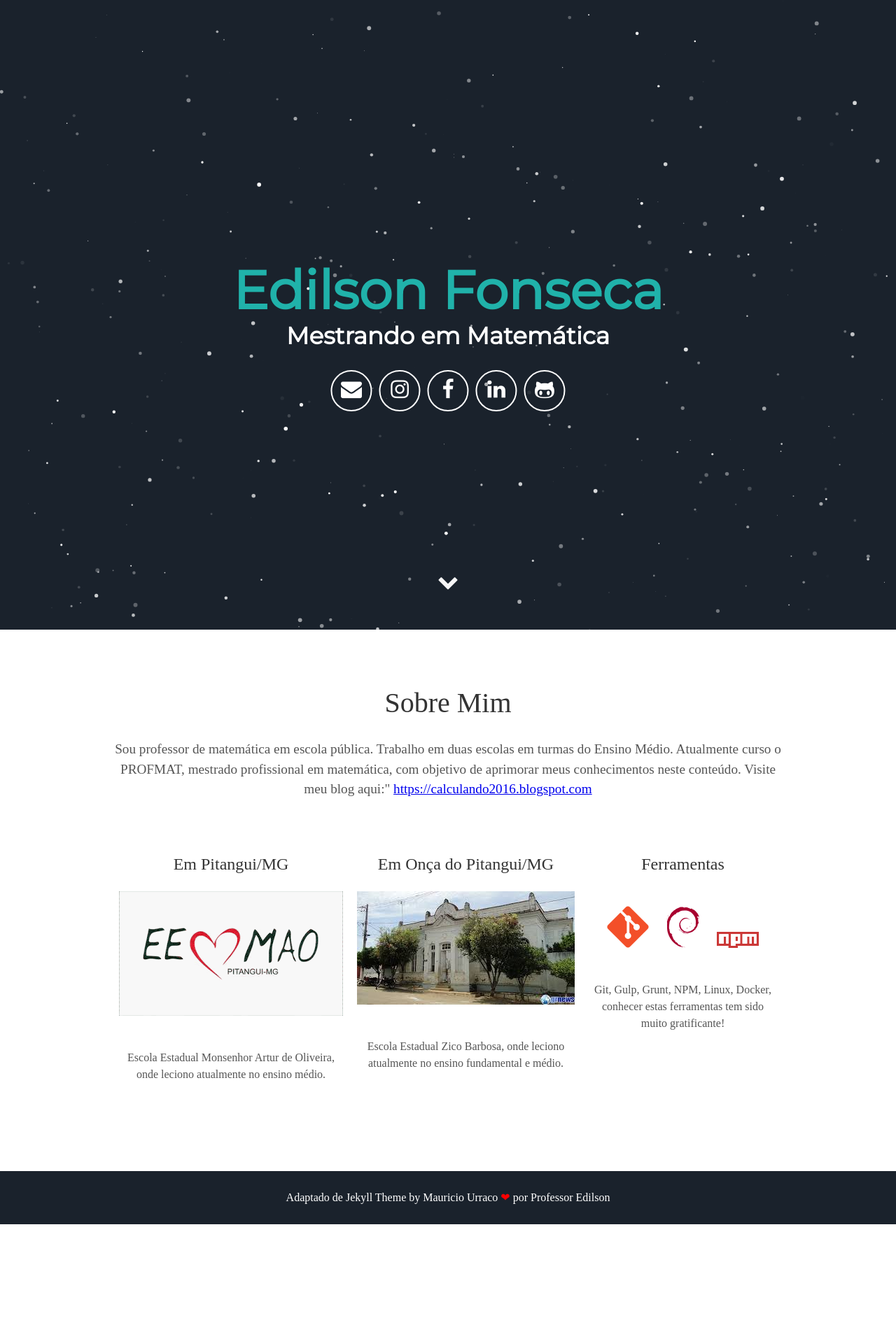
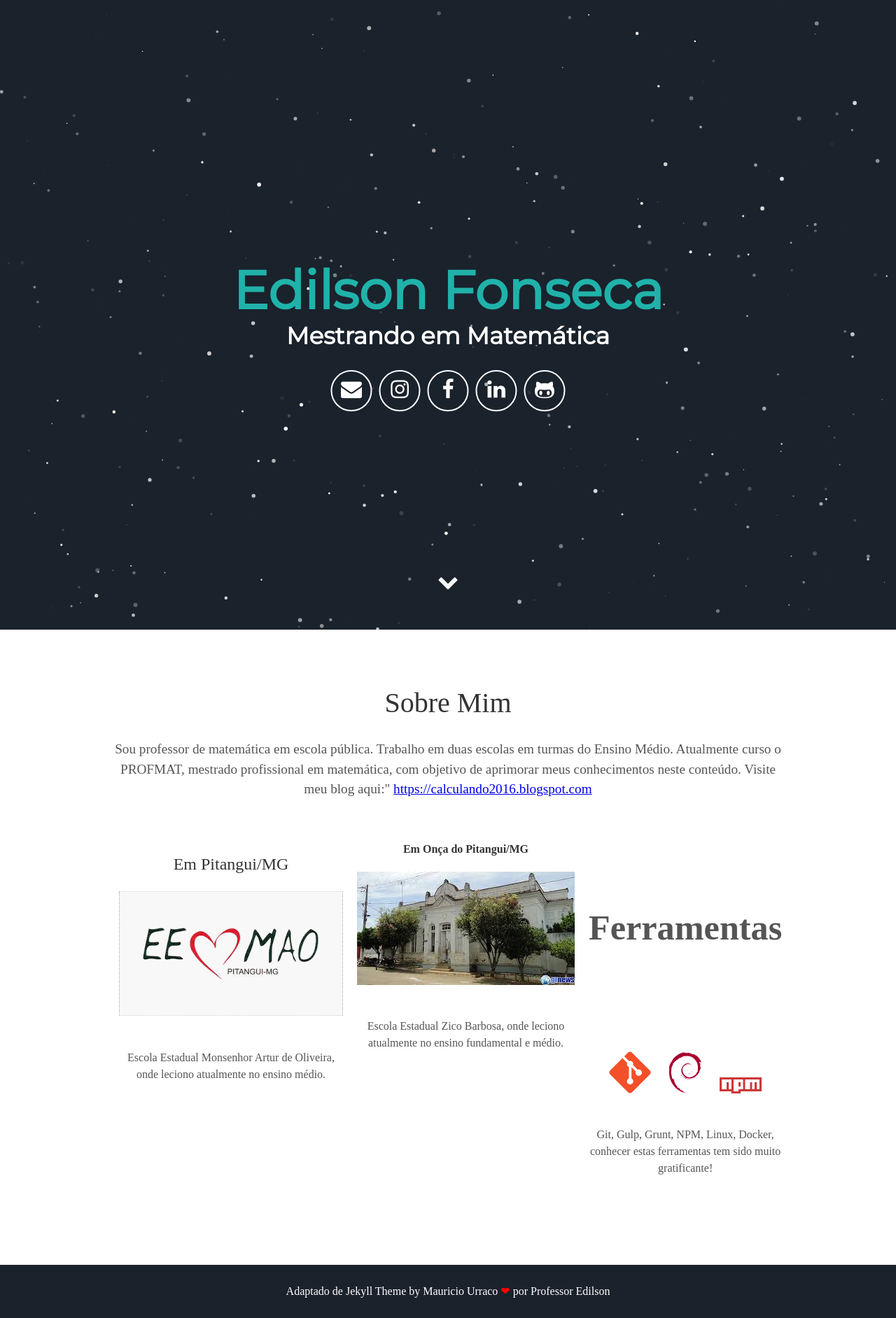
Before and after one commit to edilson-eemao/curriculo2, a Jekyll site: the page built from index.html, in a window 1280 px wide. Shown: the whole page at 70% size. Built offline with Jekyll 4.4.1, drawn with Linux system fonts in a browser that asks for light colours; some web fonts are replaced; before the commit the page ends 1750 px from its top, so only the background shows below that.

```diff
--- a/_includes/about.html
+++ b/_includes/about.html
@@ -11,7 +11,7 @@
     <p>Escola Estadual Monsenhor Artur de Oliveira, onde leciono atualmente no ensino médio.</p>
   </div>
   <div class="tech">
-    <h3>Em Onça do Pitangui/MG</h3>
+    <h4>Em Onça do Pitangui/MG</h4>
 
    <img src="https://github.com/edilson-eemao/curriculo2/blob/master/images/EEZB.jpg?raw=true" alt="">
 
@@ -19,7 +19,7 @@
     <p>Escola Estadual Zico Barbosa, onde leciono atualmente no ensino fundamental e médio.</p>
   </div>
   <div class="tech">
-    <h3>Ferramentas</h3>
+    <h6>Ferramentas</h6>
     <svg viewBox="0 0 128 128">
       <path fill="#F34F29" d="M124.737 58.378l-55.116-55.114c-3.172-3.174-8.32-3.174-11.497 0l-11.444 11.446 14.518 14.518c3.375-1.139 7.243-.375 9.932 2.314 2.703 2.706 3.461 6.607 2.294 9.993l13.992 13.993c3.385-1.167 7.292-.413 9.994 2.295 3.78 3.777 3.78 9.9 0 13.679-3.78 3.78-9.901 3.78-13.683 0-2.842-2.844-3.545-7.019-2.105-10.521l-13.048-13.048-.002 34.341c.922.455 1.791 1.063 2.559 1.828 3.778 3.777 3.778 9.898 0 13.683-3.779 3.777-9.904 3.777-13.679 0-3.778-3.784-3.778-9.905 0-13.683.934-.933 2.014-1.638 3.167-2.11v-34.659c-1.153-.472-2.231-1.172-3.167-2.111-2.862-2.86-3.551-7.06-2.083-10.576l-14.313-14.313-37.792 37.79c-3.175 3.177-3.175 8.325 0 11.5l55.117 55.114c3.174 3.174 8.32 3.174 11.499 0l54.858-54.858c3.174-3.176 3.174-8.327-.001-11.501z"></path>
     </svg>
```
